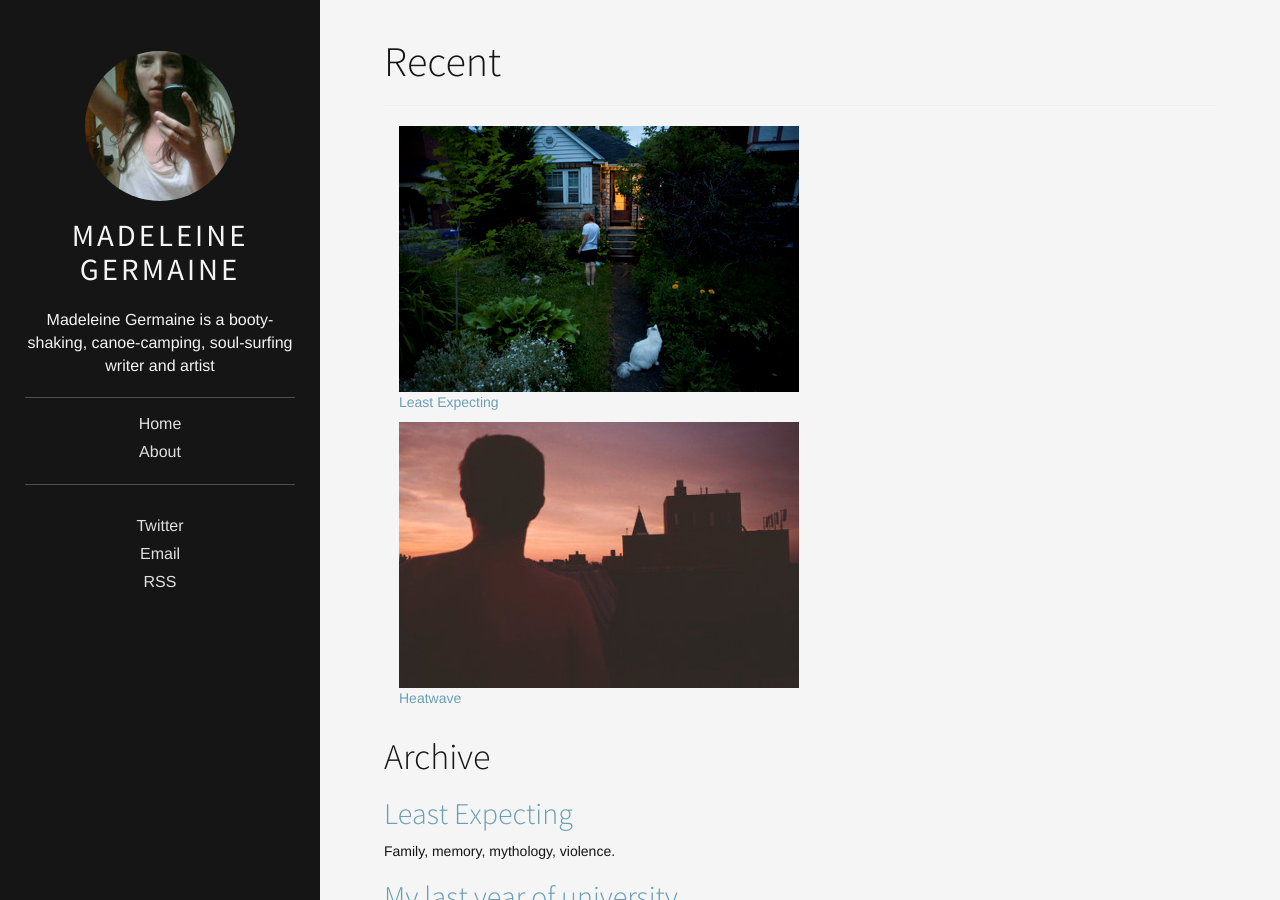
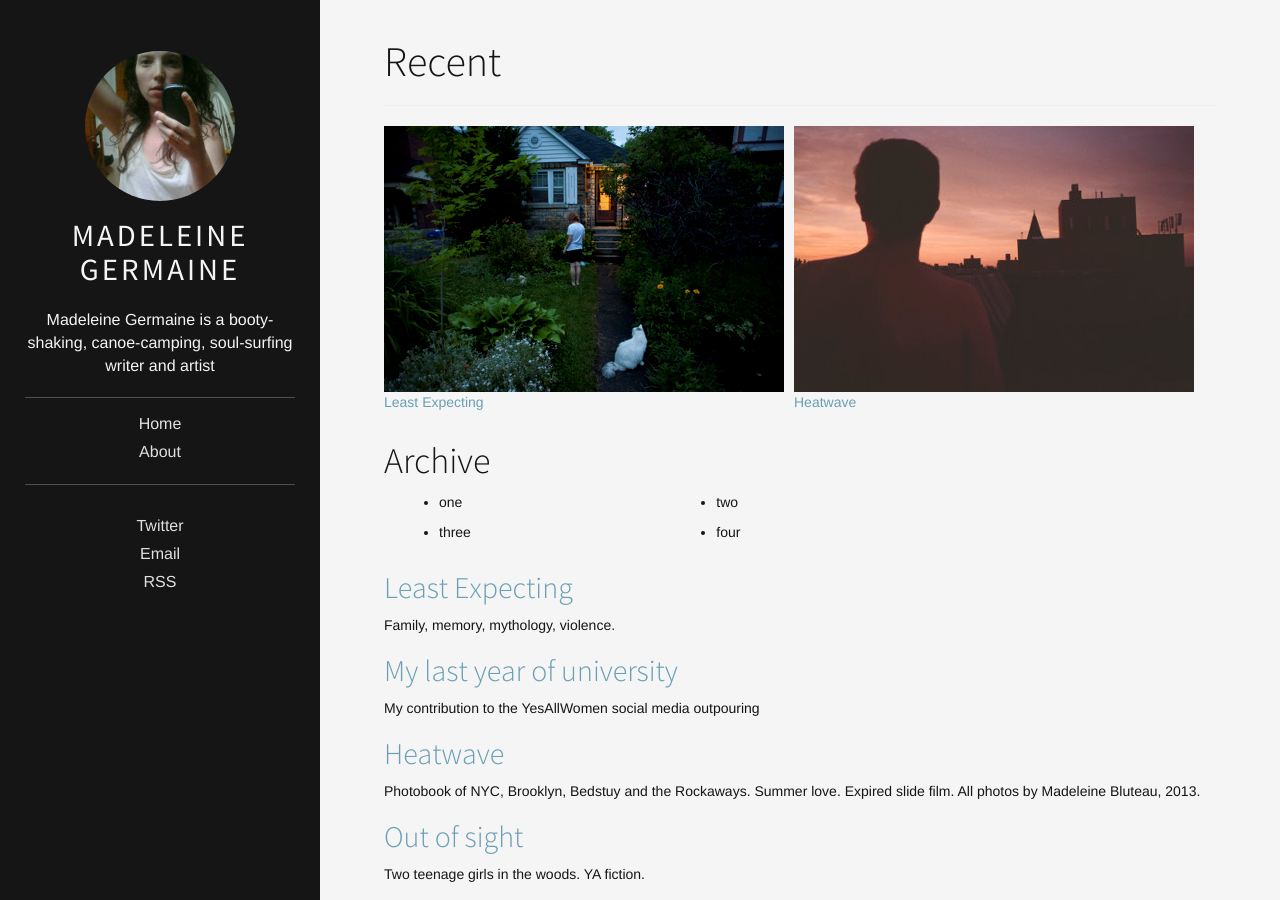
Before and after one commit to madeleinegermaine/madeleinegermaine, a Jekyll site: the page built from index.html, in a window 1280 px wide and 900 px high. Built offline with Jekyll 4.4.1, drawn with Linux system fonts in a browser that asks for light colours; the list of posts is cut into pages by our own code.

Commit message:
Update index.html

```diff
--- a/index.html
+++ b/index.html
@@ -7,13 +7,13 @@ tagline:
 
 <section>
   <article>
-      <figure class="promo col-sm-9">
+      <figure class="promo">
           <a href="/personal/2014/07/12/least-expecting.html">
           <img src="/assets/media/least-expecting.jpg">
           <figcaption>Least Expecting</figcaption>
           </a>
       </figure>
-      <figure class="promo col-sm-9">
+      <figure class="promo">
           <a href="/personal/2014/05/22/heatwave.html">
           <img src="/assets/media/heatwave.jpg">
           <figcaption>Heatwave</figcaption>
@@ -27,7 +27,28 @@ tagline:
 
 <section>
 <h1>Archive</h1>
-
+  <div class="col-sm-4">
+    <ul>
+      <li>one</li>
+    </ul>
+  </div>
+  <div class="col-sm-4">
+    <ul>
+      <li>two</li>
+    </ul>
+  </div>
+  <div class="clearfix"></div>
+  <div class="col-sm-4">
+    <ul>
+      <li>three</li>
+    </ul>
+  </div>
+  <div class="col-sm-4">
+    <ul>
+      <li>four</li>
+    </ul>
+  </div>
+  <div class="clearfix"></div>
 {% for post in paginator.posts %}
 
   <article class="home">
```
